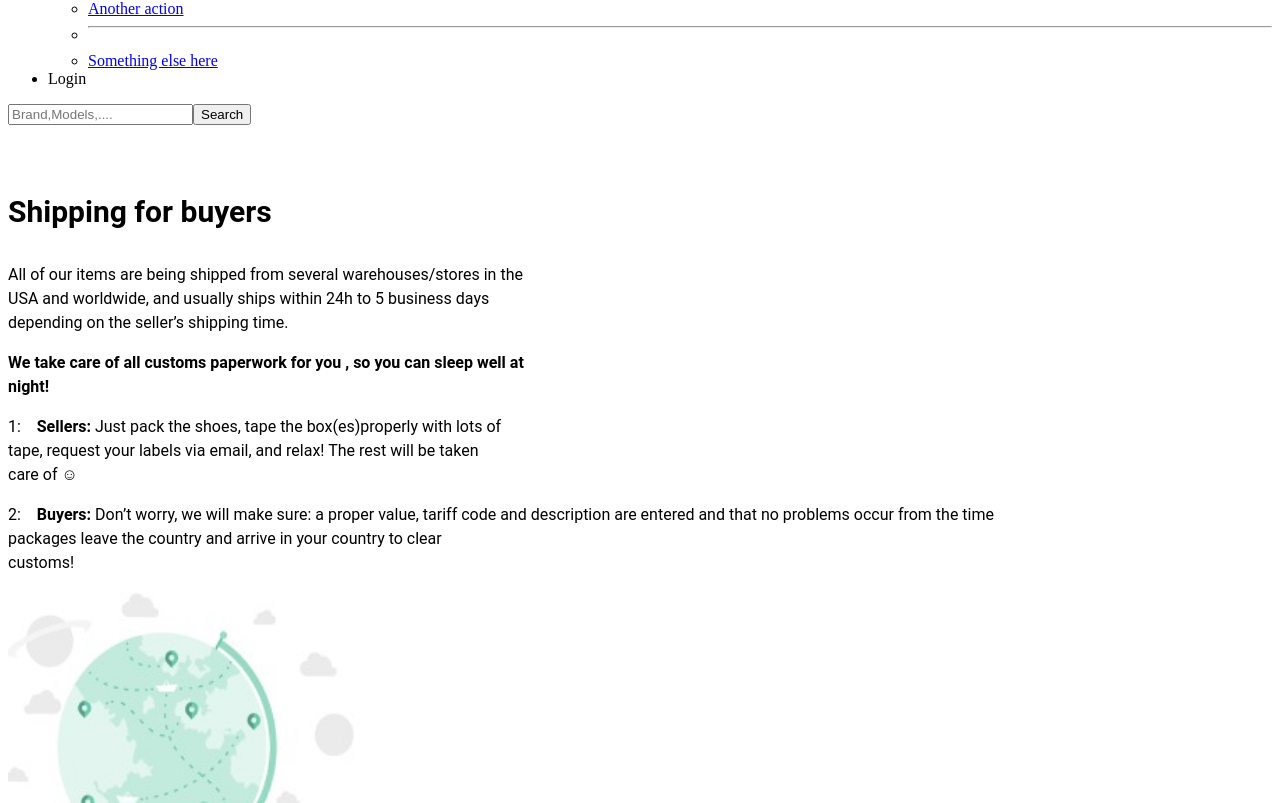
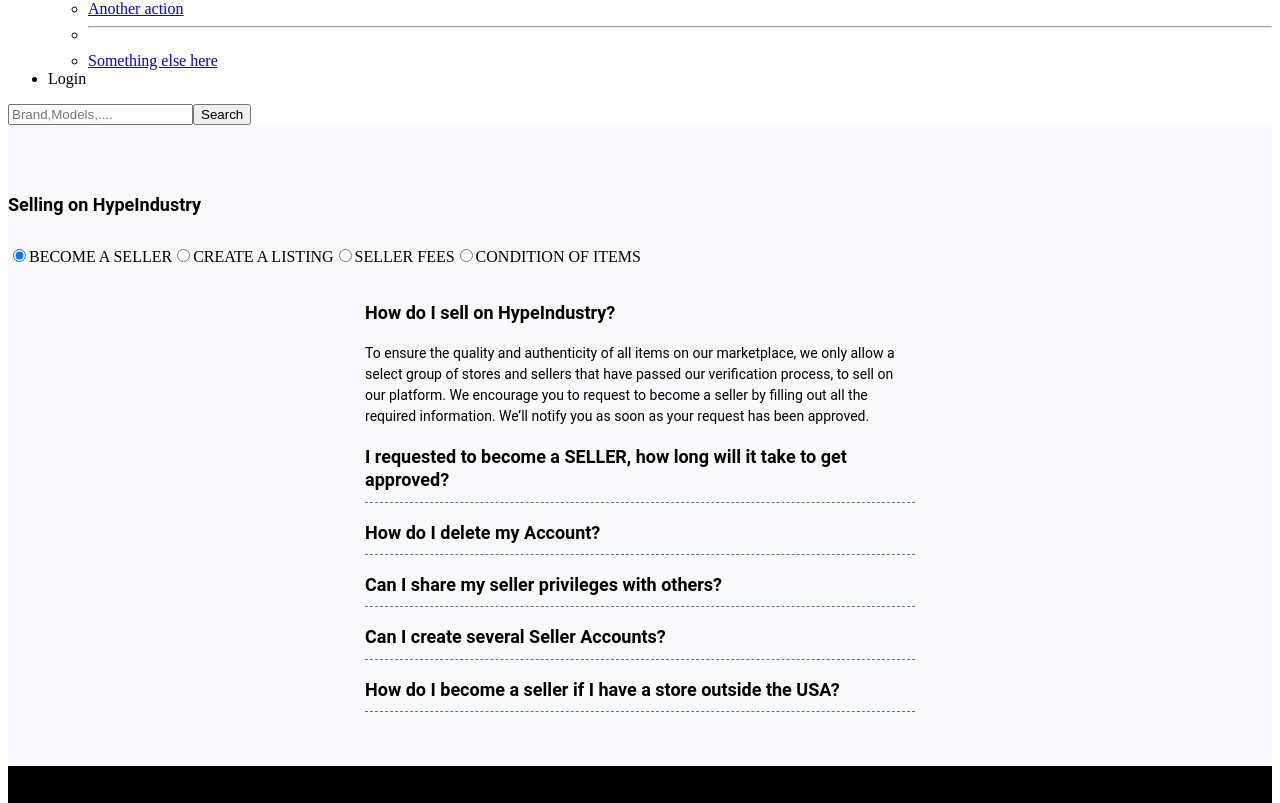
Before and after one commit to Faizi-Devops/SMIT-10-Assignment-Next-js--Fully-professinal, a Next.js app: page / in a window 1280 px wide. Shown: the part 417-1220 px from the top of the page. Built offline with nearby package versions, Linux system fonts and the light colour scheme.

Commit message:
Hypeindustry

```diff
--- /dev/null
+++ b/components/ButtonGroup/ButtonGroup.tsx
@@ -0,0 +1,19 @@
+const ButtonGroup = () =>{
+    return(
+
+        <div className="btn-group " role="group" aria-label="Basic radio toggle button group">
+        <input type="radio" className="btn-check remove-border" name="btnradio" id="btnradio1" autoComplete="off" checked/>
+        <label className="btn btn-outline-success remove-border"htmlFor="btnradio1">BECOME A SELLER</label>
+
+        <input type="radio" className="btn-check" name="btnradio" id="btnradio2" autoComplete="off"/>
+        <label className="btn btn-outline-success remove-border" htmlFor="btnradio2">CREATE A LISTING</label>
+
+        <input type="radio" className="btn-check" name="btnradio" id="btnradio3" autoComplete="off"/>
+        <label className="btn btn-outline-success remove-border" htmlFor="btnradio3">SELLER FEES</label>
+
+        <input type="radio" className="btn-check" name="btnradio" id="btnradio4" autoComplete="off"/>
+        <label className="btn btn-outline-success remove-border" htmlFor="btnradio4">CONDITION OF ITEMS</label>
+      </div>
+    )
+}
+export default ButtonGroup;
--- /dev/null
+++ b/pages/Hypeindustry.tsx
@@ -0,0 +1,35 @@
+import ButtonGroup from "../components/ButtonGroup/ButtonGroup";
+import Footer from "../components/Footer/Footer";
+import Navbar from "../components/Navbar/Navbar";
+
+const Hypeindustry = () =>{
+    return(
+        <div>
+            <Navbar />
+            <div className="Main">
+                <p className="text-center Hype-Head">Selling on HypeIndustry</p>
+                <div className="text-center Button-Group">
+                    <ButtonGroup />
+                </div>
+                <div className="Hype-Div-1">
+                    <p className="Hype-Head">How do I sell on HypeIndustry?</p>
+                    <p className="Hype-Paragraph">To ensure the quality and authenticity of all items on our marketplace, we only allow a select group of stores and sellers that have passed our verification process, to sell on our platform. We encourage you to request to become a seller by filling out all the required information. We’ll notify you as soon as your request has been approved.</p>
+                    <p className="Third-Div-1">I requested to become a SELLER, how long will it take to get approved?</p>
+                    <p className="Third-Div-1">How do I delete my Account?</p>
+                    <p className="Third-Div-1">Can I share my seller privileges with others?</p>
+                    <p className="Third-Div-1">Can I create several Seller Accounts?</p>
+                    <p className="Third-Div-1">How do I become a seller if I have a store outside the USA?</p>
+                    <br /><br />
+
+
+                </div>
+
+
+            </div>
+            <Footer />
+
+
+        </div>
+    )
+}
+export default Hypeindustry;
--- a/pages/index.tsx
+++ b/pages/index.tsx
@@ -3,6 +3,7 @@
 import Footer from '../components/Footer/Footer'
 import Navbar from '../components/Navbar/Navbar'
 import styles from '../styles/Home.module.css'
+import Hypeindustry from './Hypeindustry'
 import Shipping1 from './Shipping1'
 
 
@@ -17,7 +18,7 @@
         <script src="https://cdn.jsdelivr.net/npm/bootstrap@5.2.2/dist/js/bootstrap.bundle.min.js" integrity="sha384-OERcA2EqjJCMA+/3y+gxIOqMEjwtxJY7qPCqsdltbNJuaOe923+mo//f6V8Qbsw3" crossOrigin="anonymous"></script>
       </Head>
       <div>
-        <Shipping1 />
+        <Hypeindustry/>
 
 
 
--- a/styles/globals.css
+++ b/styles/globals.css
@@ -143,3 +143,43 @@
 font-size: 14px;
 line-height: 150%;
 }
+
+/* Hypeindustry Css */
+.Main{
+  background-color: #F9FAFD;
+  padding-top: 50px;
+}
+.Hype-Head{
+  font-family: 'Roboto';
+font-style: normal;
+font-weight: 600;
+font-size: 36px;
+line-height: 48px;
+}
+.remove-border{
+  border: none;
+  outline: none;
+  border-radius: 0px;
+}
+.Button-Group{
+  margin-top: 30px;
+}
+.Hype-Head{
+  font-family: 'Roboto';
+font-style: normal;
+font-weight: 600;
+font-size: 18px;
+line-height: 130%;
+}
+.Hype-Div-1{
+  margin: auto;
+  width: 43.5%;
+  margin-top: 35px;
+}
+.Hype-Paragraph{
+  font-family: 'Roboto';
+font-style: normal;
+font-weight: 400;
+font-size: 14px;
+line-height: 150%;
+}
```
